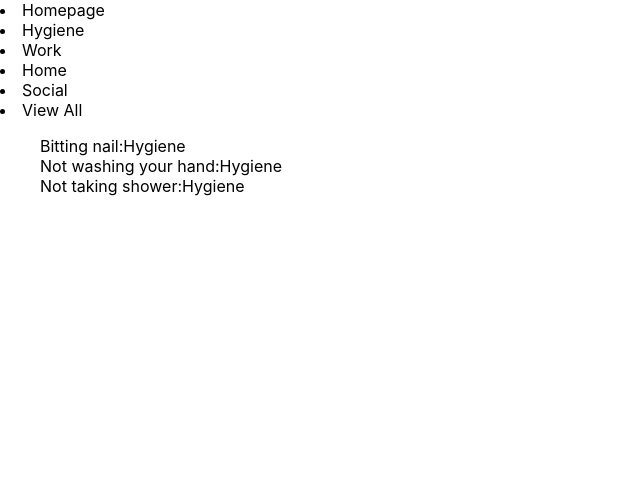
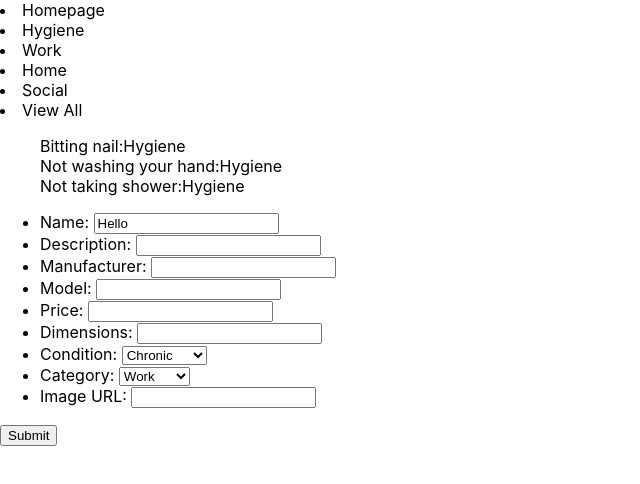
Before and after one commit to jkhirano/consume-more-stuff, a React (Create React App) app: page / in a window 1280 px wide. Shown: the top 484 px of the page, without its empty margins (0-640 px from the left). Built offline with nearby package versions, Linux system fonts and the light colour scheme.

Commit message:
adds Array.map to create form fields and handleInput to map input values to state

```diff
--- a/src/App/App.js
+++ b/src/App/App.js
@@ -1,13 +1,15 @@
 import React from "react";
 import "./App.module.css";
 import HabitList from "../containers/HabitList/HabitList";
-import NavigationComponent from "../containers/NavigationComponent.jsx/NavigationComponent";
+import NavigationComponent from "../containers/NavigationComponent";
+import AddProduct from "../containers/AddProduct";
 
 function App() {
   return (
     <div>
       <NavigationComponent />
       <HabitList />
+      <AddProduct />
     </div>
   );
 }
--- a/src/containers/AddProduct/AddProduct.jsx
+++ b/src/containers/AddProduct/AddProduct.jsx
@@ -3,10 +3,75 @@ import React, { Component } from "react";
 class AddProduct extends Component {
   constructor(props) {
     super(props);
-    this.state = {};
+    this.state = {
+      mappedFields: {
+        name: "Hello",
+        description: "",
+        manufacturer: "",
+        model: "",
+        price: "",
+        dimensions: ""
+      },
+      unmappedFields: {
+        condition_id: undefined,
+        category_id: undefined
+      }
+    };
   }
+
+  handleInput = event => {
+    const { value, name } = event.target;
+    const state = { ...this.state };
+    state.mappedFields[name] = value;
+    this.setState({ state });
+  };
+
   render() {
-    return <div></div>;
+    return (
+      <div>
+        <form>
+          <ul>
+            {Object.keys(this.state.mappedFields).map(key => {
+              return (
+                <li>
+                  <label htmlFor={key}>
+                    {key[0].toUpperCase() + key.slice(1) + ": "}
+                  </label>
+                  <input
+                    type="text"
+                    name={key}
+                    value={this.state.mappedFields[key]}
+                    onChange={this.handleInput}
+                  />
+                </li>
+              );
+            })}
+            <li>
+              <label htmlFor="condition">Condition: </label>
+              <select name="condition_id">
+                <option value="1">Chronic</option>
+                <option value="2">Learned</option>
+                <option value="3">Obsessive</option>
+              </select>
+            </li>
+            <li>
+              <label htmlFor="category">Category: </label>
+              <select name="category_id">
+                <option value="1">Work</option>
+                <option value="2">Hygiene</option>
+                <option value="3">Social</option>
+                <option value="4">Home</option>
+              </select>
+            </li>
+            <li>
+              <label htmlFor="url">Image URL: </label>
+              <input type="file " name="url" />
+            </li>
+          </ul>
+          <button onClick={this.testInput}>Submit</button>
+        </form>
+      </div>
+    );
   }
 }
 
```
Also changed, not shown: src/containers/NavigationComponent/Navigation.module.css (added), src/containers/NavigationComponent/NavigationComponent.jsx (renamed from src/containers/NavigationComponent.jsx/NavigationComponent.jsx), src/containers/NavigationComponent/index.js (renamed from src/containers/NavigationComponent.jsx/index.js).
